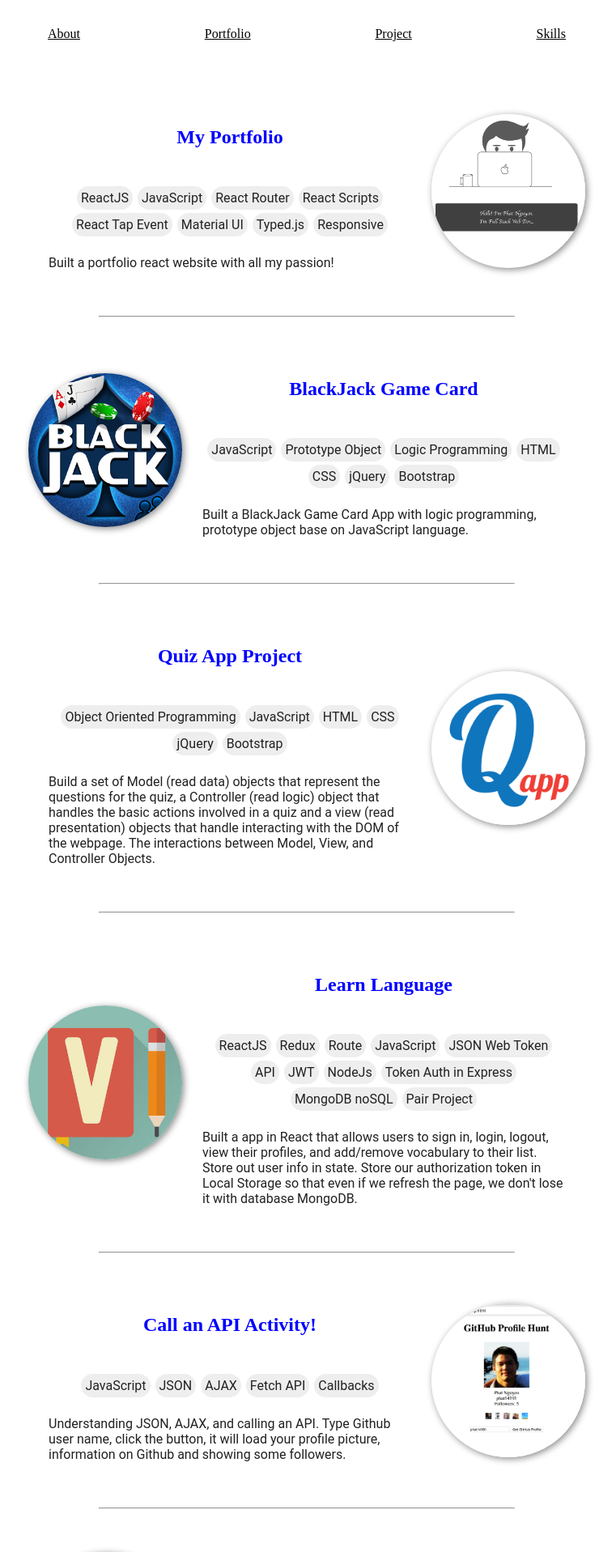
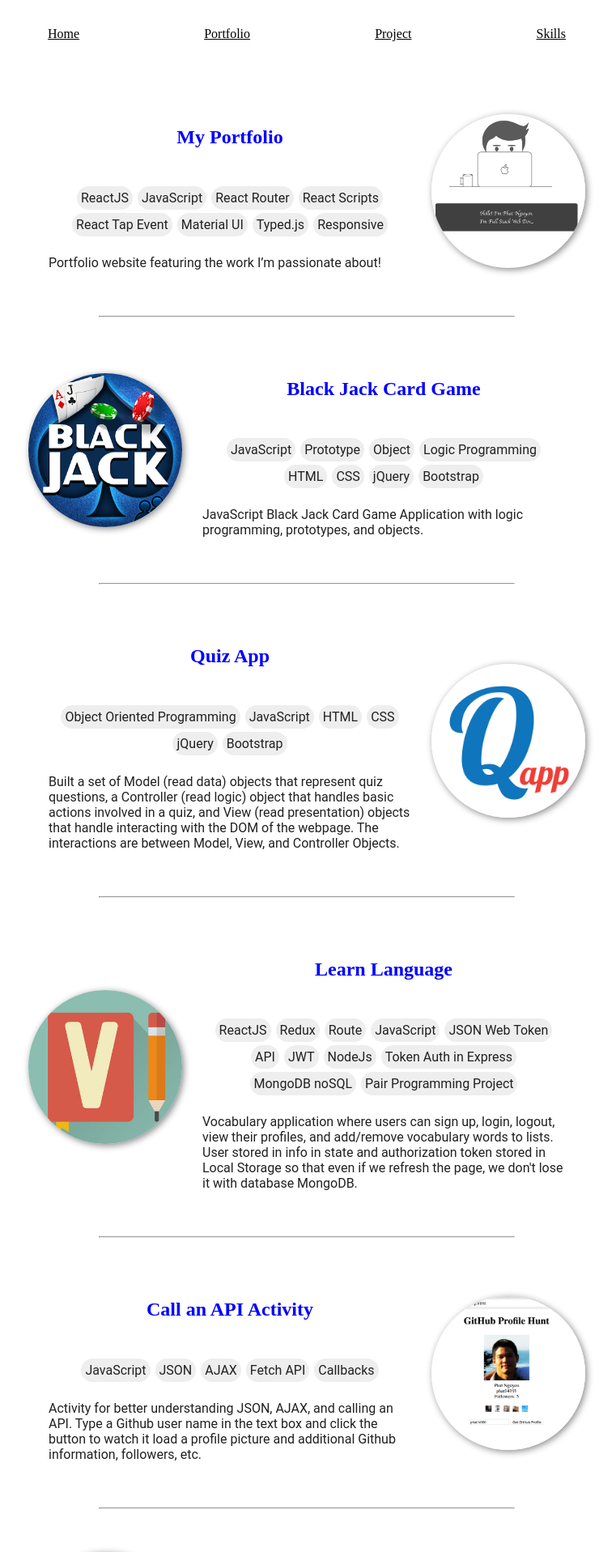
Before and after one commit to phat14191/portfolio-website, a React (Create React App) app: page /project in a window 1280 px wide. Shown: the top 1917 px of the page at 81% size, without its empty margins (261-1022 px from the left). Built offline with nearby package versions, Linux system fonts and the light colour scheme.

Commit message:
detail some features

```diff
--- a/src/main/Navbar.js
+++ b/src/main/Navbar.js
@@ -5,7 +5,7 @@ import "./navbar.css";
 function Navbar(props) {
   return (
     <div className="nav">
-      <Link to="/">About</Link>
+      <Link to="/">Home</Link>
       <Link to="/portfolio">Portfolio</Link>
       <Link to="/project">Project</Link>
       <Link to="/skills">Skills</Link>
--- a/src/main/components/about/About.js
+++ b/src/main/components/about/About.js
@@ -4,10 +4,10 @@ import "./about.css"
 import TypedMessage from './TypedMessage';
 
 const typedMessageStrings = [
-  'I\'m Full Stack Web Developers',
-  ' with a passion for creating things and solving problem.',
-  'I build front-ends and back-ends in React and JavaScript',
-  'I always try to find something new to learn.',
+  'I\'m a Full Stack Web Developer',
+  'with a passion for creating things and solving problems.',
+  'I build front and back end React and JavaScript applications.',
+  'I’m always trying to learn something new.',
 ];
 
 class About extends React.Component {
--- a/src/main/components/portfolio/Portfolio.js
+++ b/src/main/components/portfolio/Portfolio.js
@@ -64,10 +64,11 @@ class Portfolio extends React.Component {
               <h2 className="headline">Experience & Education</h2>
                   <div className="timeline-entry">
                     <Card expanded={this.state.expanded1} onExpandChange={this.handleExpandChange}>
-                        <CardHeader title="Certificate of V-School Bootcamp" subtitle="Full-Stack JavaScript Web Development"
+                        <CardHeader title="Certificate of Full Stack JavaScript Web Development at V-School" subtitle="Full Stack Programming, Problem Solving, Troubleshooting.
+"
                           actAsExpander={true} showExpandableButton={true}/>
                         <CardText expandable={true}>
-                            Since	September	2017. Programming, Problem Solving, Troubleshooting.
+                            September - November 2017
                             <br/><br/>
                               <div className="timeline-entries">
                                 <div className="timeline-entry-chip">
@@ -98,7 +99,7 @@ class Portfolio extends React.Component {
                                   <Chip>Express</Chip>
                                 </div>
                                 <div className="timeline-entry-chip">
-                                  <Chip>Unit Testing Mocha</Chip>
+                                  <Chip>Mocha Unit Test</Chip>
                                 </div>
                               </div>
                         </CardText>
@@ -109,7 +110,7 @@ class Portfolio extends React.Component {
                       <CardHeader title="Udemy Online Courses (80+ hours)" subtitle="ReactJS, redux and JavaScript"
                         actAsExpander={true} showExpandableButton={true}/>
                       <CardText expandable={true}>
-                          Since June 2017. Learn React or dive deeper into it. Learn the theory, solve assignments, practice in demo projects and build one big application which is improved throughout and learn detailted the Essentials of JavaScript!
+                          June 2017 - Present. Deep dive into React including theory, and small assignments, culminating in a final application. Strong focus on detailed JavaScript essentials.
                           <div className="timeline-entries">
                             <div className="timeline-entry-chip">
                               <Chip>React & Redux</Chip>
@@ -127,7 +128,7 @@ class Portfolio extends React.Component {
                               <Chip>Webpack</Chip>
                             </div>
                             <div className="timeline-entry-chip">
-                              <Chip>Css modules</Chip>
+                              <Chip>CSS modules</Chip>
                             </div>
                           </div>
                       </CardText>
@@ -138,7 +139,7 @@ class Portfolio extends React.Component {
                       <CardHeader title="Treehouse, Codecademy, Code School (40+ hours)" subtitle="Online coding courses in JavaScript"
                         actAsExpander={true} showExpandableButton={true}/>
                       <CardText expandable={true}>
-                          Since     March	2017. Learn Web Design and Coding.
+                          March 2017 - Present. Online JavaScript courses.
 
                           <div className="timeline-entries">
                             <div className="timeline-entry-chip">
--- a/src/main/components/portfolio/portfolio.css
+++ b/src/main/components/portfolio/portfolio.css
@@ -25,6 +25,6 @@
 
 .timeline {
     height: 1450px;
-    width: 45%;
+    width: 70%;
     display: inline-block;
 }
--- a/src/main/components/project/Project.js
+++ b/src/main/components/project/Project.js
@@ -13,25 +13,25 @@ const projects = [
   {
     itemName: "My Portfolio",
     tags: ["ReactJS", "JavaScript", "React Router", "React Scripts", "React Tap Event", "Material UI", "Typed.js", "Responsive"],
-    description: "Built a portfolio react website with all my passion!",
+    description: "Portfolio website featuring the work I’m passionate about!",
     imageUrl: Portfolio,
     itemUrl: "https://github.com/phat14191/portfolio-website",
     pageUrl: "https://my-portfolio-phat.firebaseapp.com/",
     isLayoutReversed: true
   },
   {
-    itemName: "BlackJack Game Card",
-    tags: ["JavaScript", "Prototype Object", "Logic Programming", "HTML", "CSS", "jQuery", "Bootstrap"],
-    description: "Built a BlackJack Game Card App with logic programming, prototype object base on JavaScript language.",
+    itemName: "Black Jack Card Game",
+    tags: ["JavaScript", "Prototype", "Object", "Logic Programming", "HTML", "CSS", "jQuery", "Bootstrap"],
+    description: "JavaScript Black Jack Card Game Application with logic programming, prototypes, and objects.",
     imageUrl: Blackjack,
     itemUrl: "https://github.com/phat14191/blackJack-javaScript",
     pageUrl: "https://phat14191.github.io/blackJack-javaScript/",
     isLayoutReversed: false
   },
   {
-    itemName: "Quiz App Project",
+    itemName: "Quiz App",
     tags: ["Object Oriented Programming", "JavaScript", "HTML", "CSS", "jQuery", "Bootstrap", ],
-    description: "Build a set of Model (read data) objects that represent the questions for the quiz, a Controller (read logic) object that handles the basic actions involved in a quiz and a view (read presentation) objects that handle interacting with the DOM of the webpage. The interactions between Model, View, and Controller Objects.",
+    description: "Built a set of Model (read data) objects that represent quiz questions, a Controller (read logic) object that handles basic actions involved in a quiz, and View (read presentation) objects that handle interacting with the DOM of the webpage. The interactions are between Model, View, and Controller Objects.",
     imageUrl: QApp,
     itemUrl: "https://github.com/phat14191/QuizzApp",
     pageUrl: "https://phat14191.github.io/QuizzApp/",
@@ -39,17 +39,17 @@ const projects = [
   },
   {
     itemName: "Learn Language",
-    tags: ["ReactJS", "Redux", "Route", "JavaScript", "JSON Web Token", "API", "JWT", "NodeJs", "Token Auth in Express", "MongoDB noSQL", "Pair Project"],
-    description: "Built a app in React that allows users to sign in, login, logout, view their profiles, and add/remove vocabulary to their list. Store out user info in state. Store our authorization token in Local Storage so that even if we refresh the page, we don't lose it with database MongoDB.",
+    tags: ["ReactJS", "Redux", "Route", "JavaScript", "JSON Web Token", "API", "JWT", "NodeJs", "Token Auth in Express", "MongoDB noSQL", "Pair Programming Project"],
+    description: "Vocabulary application where users can sign up, login, logout, view their profiles, and add/remove vocabulary words to lists. User stored in info in state and authorization token stored in Local Storage so that even if we refresh the page, we don't lose it with database MongoDB.",
     imageUrl: Vocabulary,
     pageUrl: "https://github.com/vschool-september-2017/learn-language",
     itemUrl: "https://github.com/vschool-september-2017/learn-language",
     isLayoutReversed: false
   },
   {
-    itemName: "Call an API Activity!",
+    itemName: "Call an API Activity",
     tags: ["JavaScript", "JSON", "AJAX", "Fetch API", "Callbacks"],
-    description: "Understanding JSON, AJAX, and calling an API. Type Github user name, click the button, it will load your profile picture, information on Github and showing some followers.",
+    description: "Activity for better understanding JSON, AJAX, and calling an API. Type a Github user name in the text box and click the button to watch it load a profile picture and additional Github information, followers, etc.",
     imageUrl: APIproject,
     itemUrl: "https://github.com/phat14191/Call-an-API-Activity",
     pageUrl: "https://phat14191.github.io/Call-an-API-Activity/",
@@ -58,7 +58,7 @@ const projects = [
   {
     itemName: "Penguins Vs Communists Project",
     tags: ["NodeJS", "JavaScript callbacks", "Logic programming"],
-    description: "Understanding functional programming concepts, objects/associative arrays, constructors by using NodeJS.",
+    description: "Tool for understanding functional programming concepts, objects/associative arrays and constructors, by using NodeJS.",
     imageUrl: NodeJS,
     pageUrl: "https://s3-us-west-1.amazonaws.com/phat14191/ComunistVSPenguins.png",
     itemUrl: "https://github.com/phat14191/Penguins-Vs-Communists-",
--- a/src/main/components/skills/skills.css
+++ b/src/main/components/skills/skills.css
@@ -7,7 +7,7 @@
     width: 100%;
     height: auto;
     margin-right: 50%;
-    font-size: 10px;
+    font-size: 14px;
 }
 ul {
     color: #EFEBE9;
```
